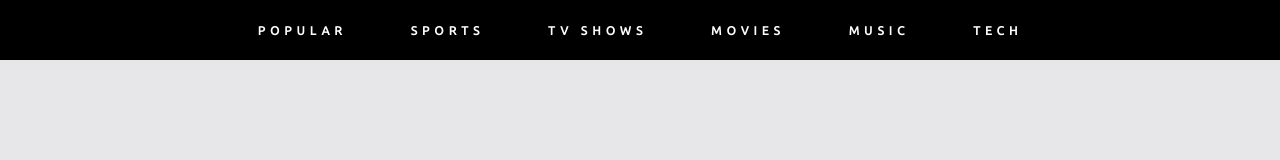
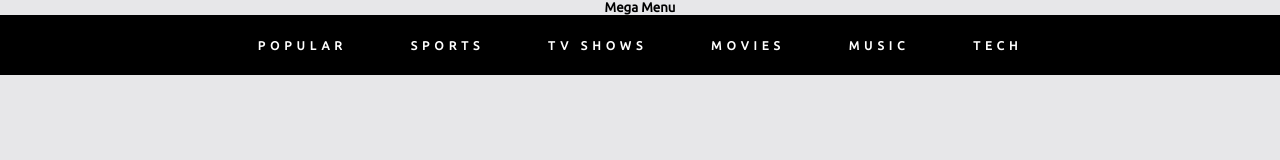
Before and after one commit to Hamaddogar/MegaMenu, a plain HTML site: page index.html in a window 1280 px wide. Drawn offline with Linux system fonts and the light colour scheme.

Commit message:
Mega Menu

```diff
--- a/index.html
+++ b/index.html
@@ -6,6 +6,7 @@
 	<link rel="stylesheet" href="styles.css">
 </head>
 <body>
+	<center><h5>Mega Menu</h5></center>
 
 <div class="wrapper">
 	<div class="mega_menu">
```
